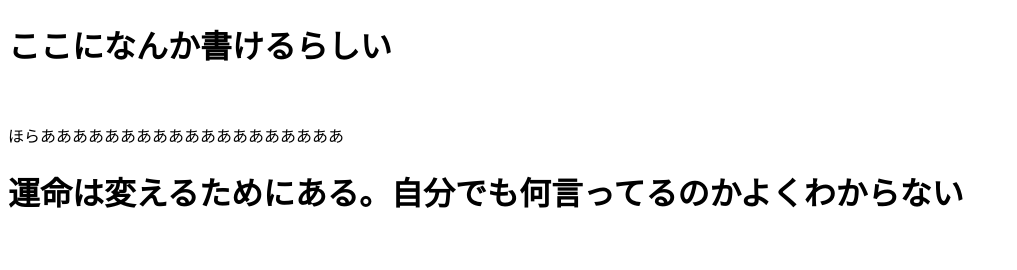
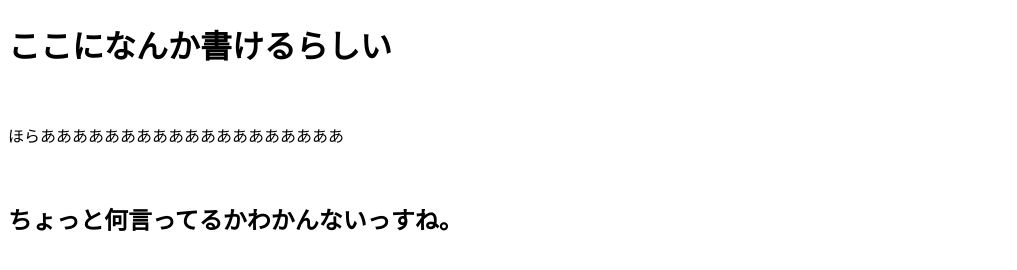
Before and after one commit to kazukisakai823/play, a plain HTML site: page index.html in a window 1280 px wide. Shown: the whole page, without its empty margins (0-1017 px from the left). Drawn offline with Linux system fonts and the light colour scheme.

Commit message:
Update index.html

```diff
--- a/index.html
+++ b/index.html
@@ -6,7 +6,7 @@
   </head>
   <body>
     <h1>ここになんか書けるらしい</h1><br>
-    <p>ほらあああああああああああああああああああ</p><be>
-    <h1>運命は変えるためにある。自分でも何言ってるのかよくわからない</h1>
+    <p>ほらあああああああああああああああああああ</p><br>
+    <h2>ちょっと何言ってるかわかんないっすね。</h2>
   </body>
 </html>
```
